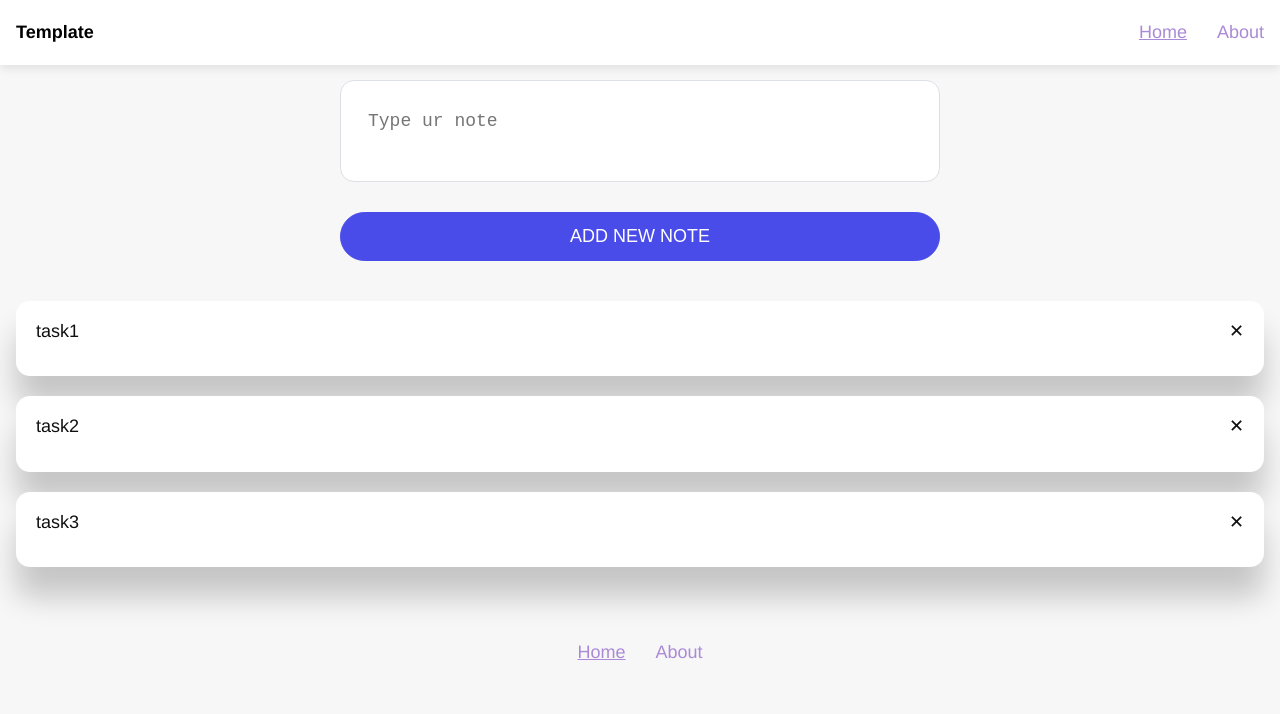
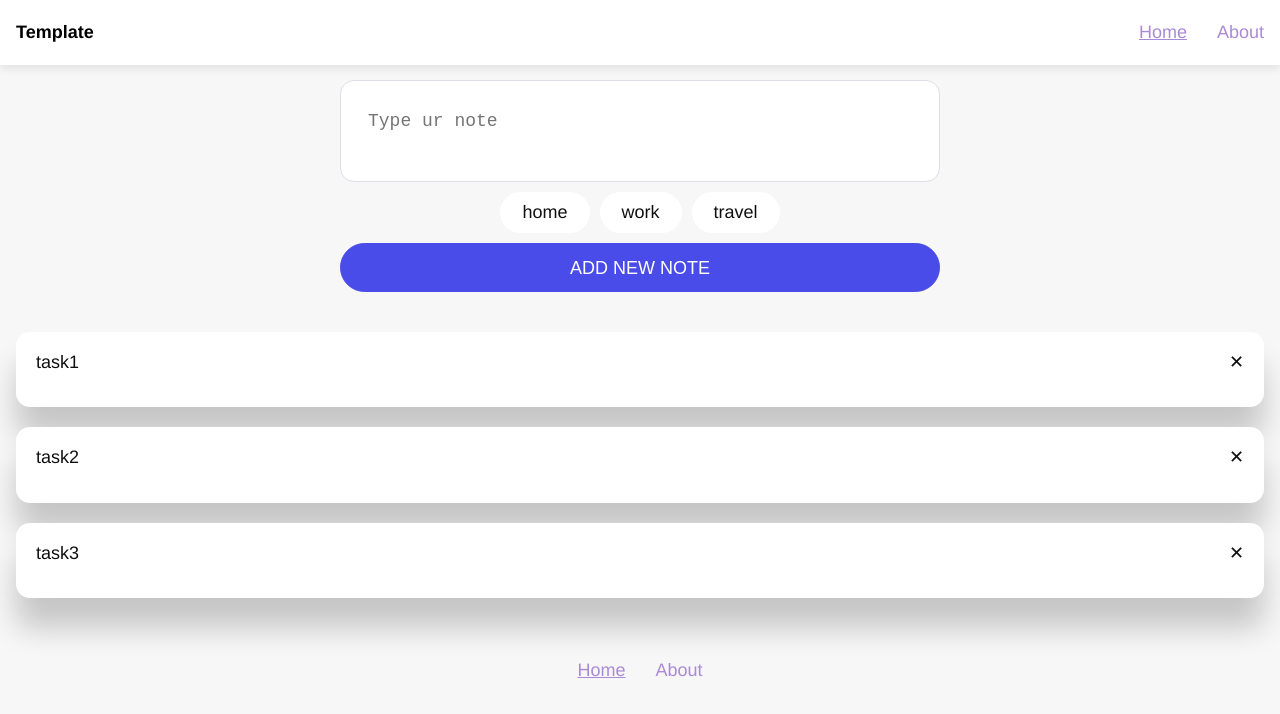
Before and after one commit to michaelvassilyevmvc/tocode-vue3-notes, a Vue app: page /#/ in a window 1280 px wide. Shown: the top 714 px of the page. Built offline with nearby package versions, Linux system fonts and the light colour scheme.

Commit message:
Реализован TagList компонент

```diff
--- a/src/components/Notes/Form.vue
+++ b/src/components/Notes/Form.vue
@@ -6,22 +6,31 @@
       required
       v-model="value"
       placeholder="Type ur note"/>
+      <TagsList @onItemClick="handleTagClick" :items="tags"/>
       <button class="btn btnPrimary" type="submit">Add new note</button>
+
     </form>
   </div>
 </template>
 
 <script>
+import TagsList from "@/components/UI/TagsList.vue";
+
 export default {
+  components: {TagsList},
   data() {
     return {
-      value: ''
+      value: '',
+      tags: ['home', 'work', 'travel']
     }
   },
   methods: {
     onSubmit() {
       this.$emit('onSubmit', this.value);
       this.value = '';
+    },
+    handleTagClick(tag) {
+      console.log(tag);
     }
   }
 }
@@ -39,5 +48,9 @@
   flex-direction: column;
   width: 100%;
   max-width: 600px;
+
+  textarea {
+    margin-bottom: 0;
+  }
 }
 </style>
--- /dev/null
+++ b/src/components/UI/TagsList.vue
@@ -0,0 +1,40 @@
+<template>
+  <div class="tags-list">
+    <div class="tag-item" v-for="(item) in items" :key="item"
+         @click="$emit('onItemClick',item)">
+      <span>{{ item }}</span>
+    </div>
+  </div>
+</template>
+
+<script>
+export default {
+  props: {
+    items: {
+      type: Array,
+      required: true
+    }
+  },
+}
+</script>
+
+<style lang="scss" scoped>
+.tags-list {
+  padding: 10px 0;
+  display: flex;
+  justify-content: center;
+}
+
+.tag-item {
+  padding: 8px 22px;
+  margin-right: 10px;
+  background-color: #fff;
+  border-radius: 22px;
+  user-select: none;
+
+  &:last-child {
+    margin-right: 0;
+  }
+}
+
+</style>
```
